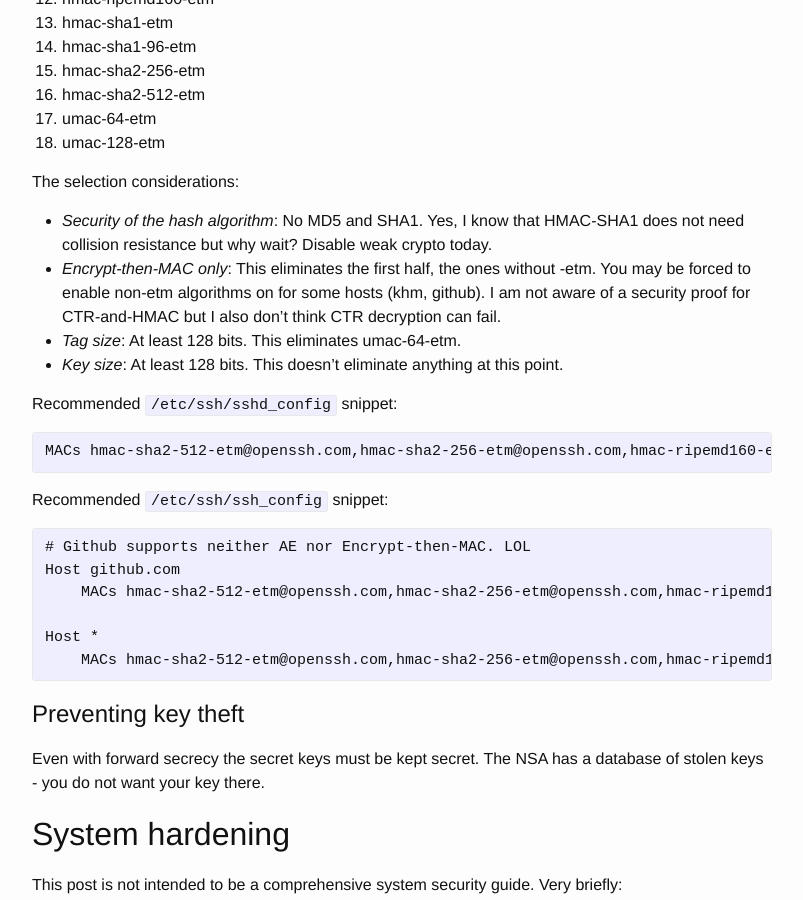
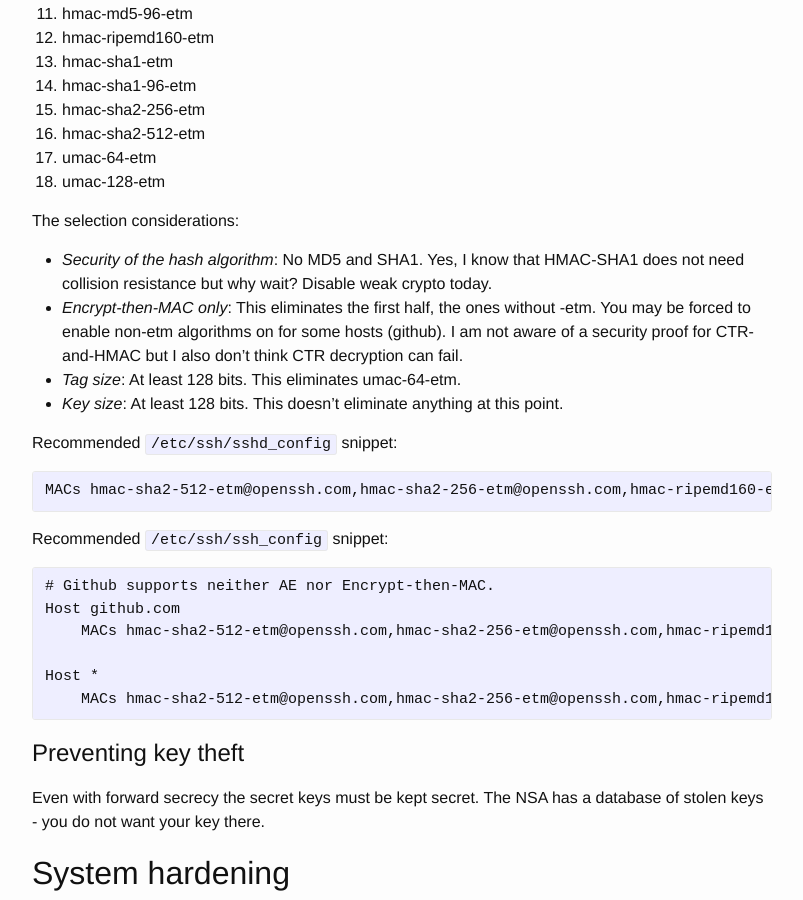
Before and after one commit to stribika/stribika.github.io, a Jekyll site: the page built from _posts/2015-01-04-secure-secure-shell.md, in a window 1280 px wide and 900 px high, scrolled down 4877 px. Shown: the whole window, without its empty margins (238-1041 px from the left). Built offline with Jekyll 4.4.1, drawn with Linux system fonts in a browser that asks for light colours; some of the changed text lies outside the part shown.

Commit message:
Don't be mean to github.

```diff
--- a/_posts/2015-01-04-secure-secure-shell.md
+++ b/_posts/2015-01-04-secure-secure-shell.md
@@ -234,7 +236,7 @@ The selection considerations:
   Disable weak crypto today.
 * *Encrypt-then-MAC only*:
   This eliminates the first half, the ones without -etm.
-  You may be forced to enable non-etm algorithms on for some hosts (khm, github).
+  You may be forced to enable non-etm algorithms on for some hosts (github).
   I am not aware of a security proof for CTR-and-HMAC but I also don't think CTR decryption can fail.
 * *Tag size*:
   At least 128 bits.
@@ -249,7 +251,7 @@ Recommended `/etc/ssh/sshd_config` snippet:
 
 Recommended `/etc/ssh/ssh_config` snippet:
 
-<pre><code># Github supports neither AE nor Encrypt-then-MAC. LOL
+<pre><code># Github supports neither AE nor Encrypt-then-MAC.
 Host github.com
     MACs hmac-sha2-512-etm@openssh.com,hmac-sha2-256-etm@openssh.com,hmac-ripemd160-etm@openssh.com,umac-128-etm@openssh.com,hmac-sha2-512
 
```
Also changed, not shown: other parts of _posts/2015-01-04-secure-secure-shell.md (+2 -0 lines).
